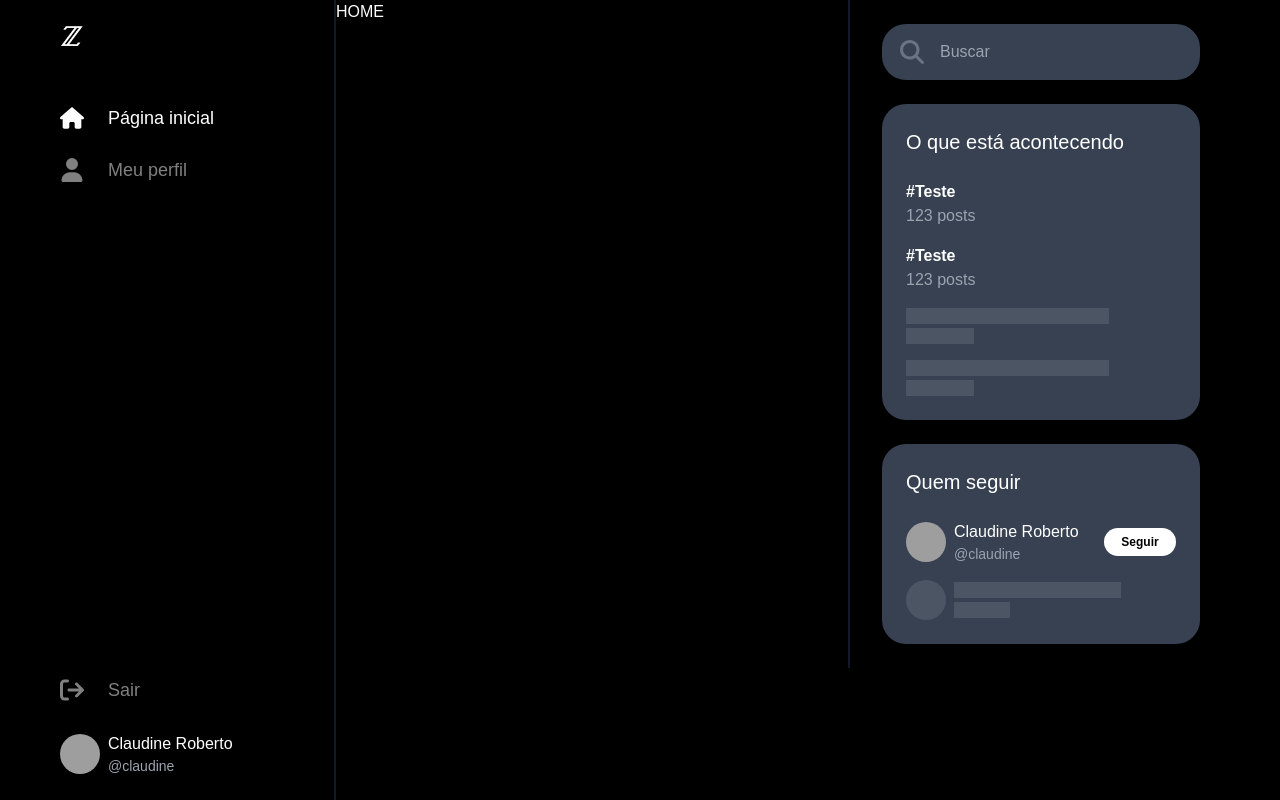
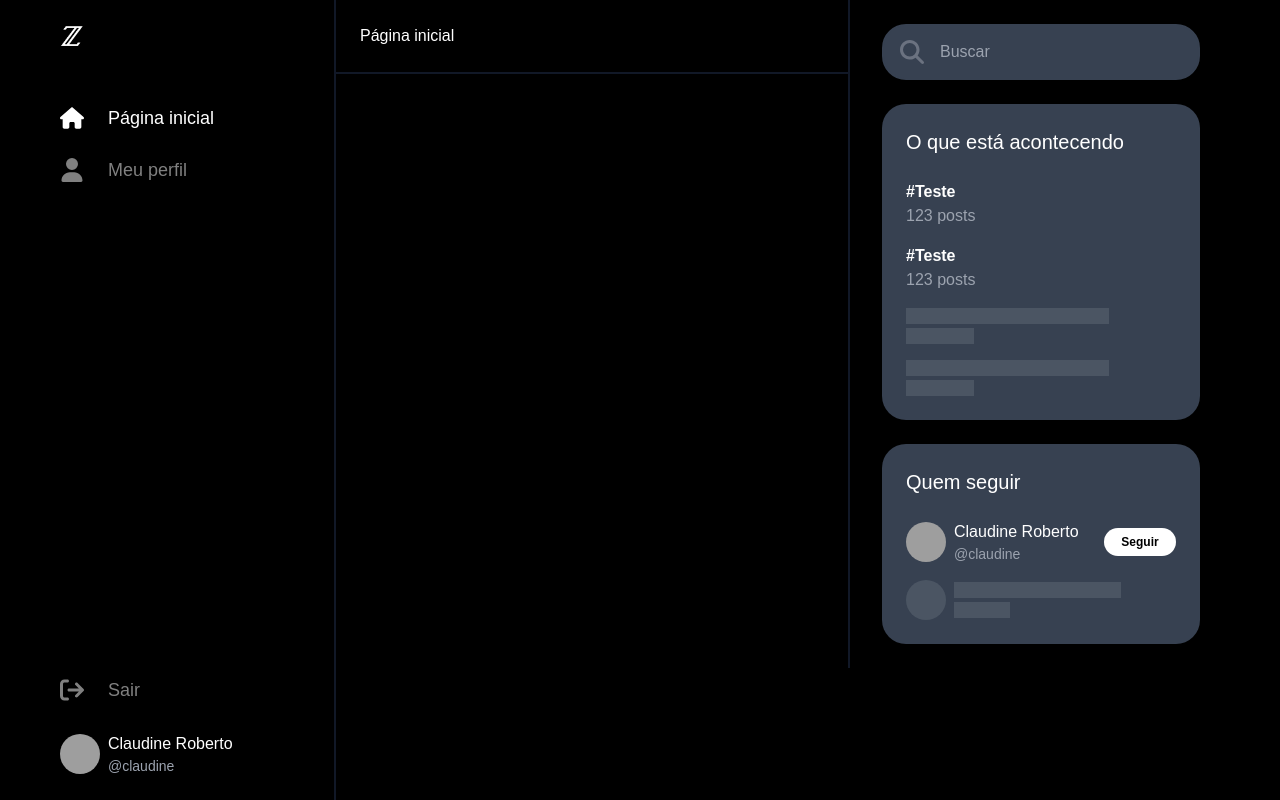
Before and after one commit to ClaudineRoberto/clone-twitter-frontend, a Next.js app: page /home in a window 1280 px wide. Built offline with nearby package versions, Linux system fonts and the light colour scheme; grey boxes are pictures that could not be loaded.

Commit message:
Criando menu da pagina home

```diff
--- a/src/app/(ui)/home/page.tsx
+++ b/src/app/(ui)/home/page.tsx
@@ -1,7 +1,9 @@
+import { HomeHeader } from "@/components/home/home-header";
+
 export default function Page() {
     return (
         <div>
-            HOME
+            <HomeHeader />
         </div>
     );
 };
--- /dev/null
+++ b/src/components/home/home-header.tsx
@@ -0,0 +1,30 @@
+"use client";
+
+import { FontAwesomeIcon } from "@fortawesome/react-fontawesome";
+import { Logo } from "../ui/logo";
+import { faBars } from "@fortawesome/free-solid-svg-icons";
+import { useState } from "react";
+import { HomeMenu } from "./home-menu";
+
+export const HomeHeader = () => {
+    const [showMenu, setShowMenu] = useState(false);
+
+    return (
+        <header className="flex justify-between p-6 border-b-2 border-gray-900">
+            <div className="lg:hidden">
+                <Logo size={24}/>
+            </div>
+            <div className="hidden lg:block">
+                Página inicial
+            </div>
+
+            <div className="cursor-pointer lg:hidden" onClick={() => setShowMenu(true) }>
+                <FontAwesomeIcon icon={faBars} className="size-6" />
+            </div>
+
+            {showMenu &&
+            <HomeMenu closeAction={() => setShowMenu(false)} />
+            }
+        </header>
+    );
+};
--- /dev/null
+++ b/src/components/home/home-menu.tsx
@@ -0,0 +1,43 @@
+import { FontAwesomeIcon } from "@fortawesome/react-fontawesome";
+import { Logo } from "../ui/logo";
+import { faHome, faXmark } from "@fortawesome/free-solid-svg-icons";
+import { SearchInput } from "../ui/search-input";
+import { NavItem } from "../nav/nav-item";
+import { faUser } from "@fortawesome/free-regular-svg-icons";
+import { NavLogout } from "../nav/nav-logout";
+
+type Props = {
+    closeAction: () => void;
+}
+
+export const HomeMenu = ({ closeAction }: Props) => {
+    return (
+        <div className="lg:hidden fixed inset-0 p-6 bg-black">
+
+            <div className="flex justify-between items-center">
+                <Logo size={32} />
+                <div onClick={closeAction} className="cursor-pointer flex justify-center items-center size-12 rounded-full border-2 border-gray-900">
+                    <FontAwesomeIcon icon={faXmark} className="size-6" />
+                </div>
+            </div>
+
+            <div className="my-6">
+                <SearchInput />
+            </div>
+
+            <div>
+                <NavItem
+                    href="/home"
+                    icon={faHome}
+                    label="Página inicial"
+                />
+                <NavItem
+                    href="/profile"
+                    icon={faUser}
+                    label="Meu perfil"
+                />
+                <NavLogout />
+            </div>
+        </div>
+    );
+};
```
